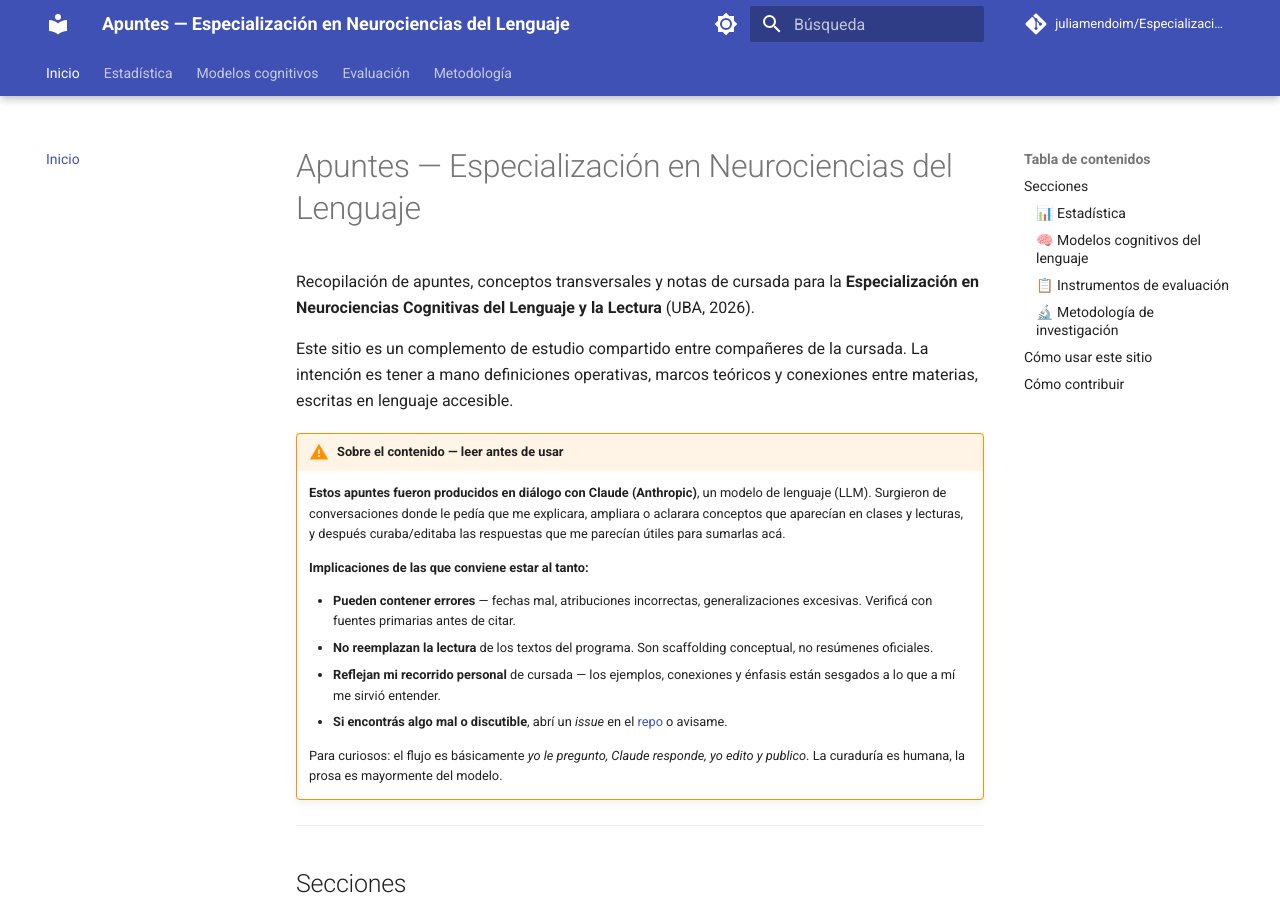
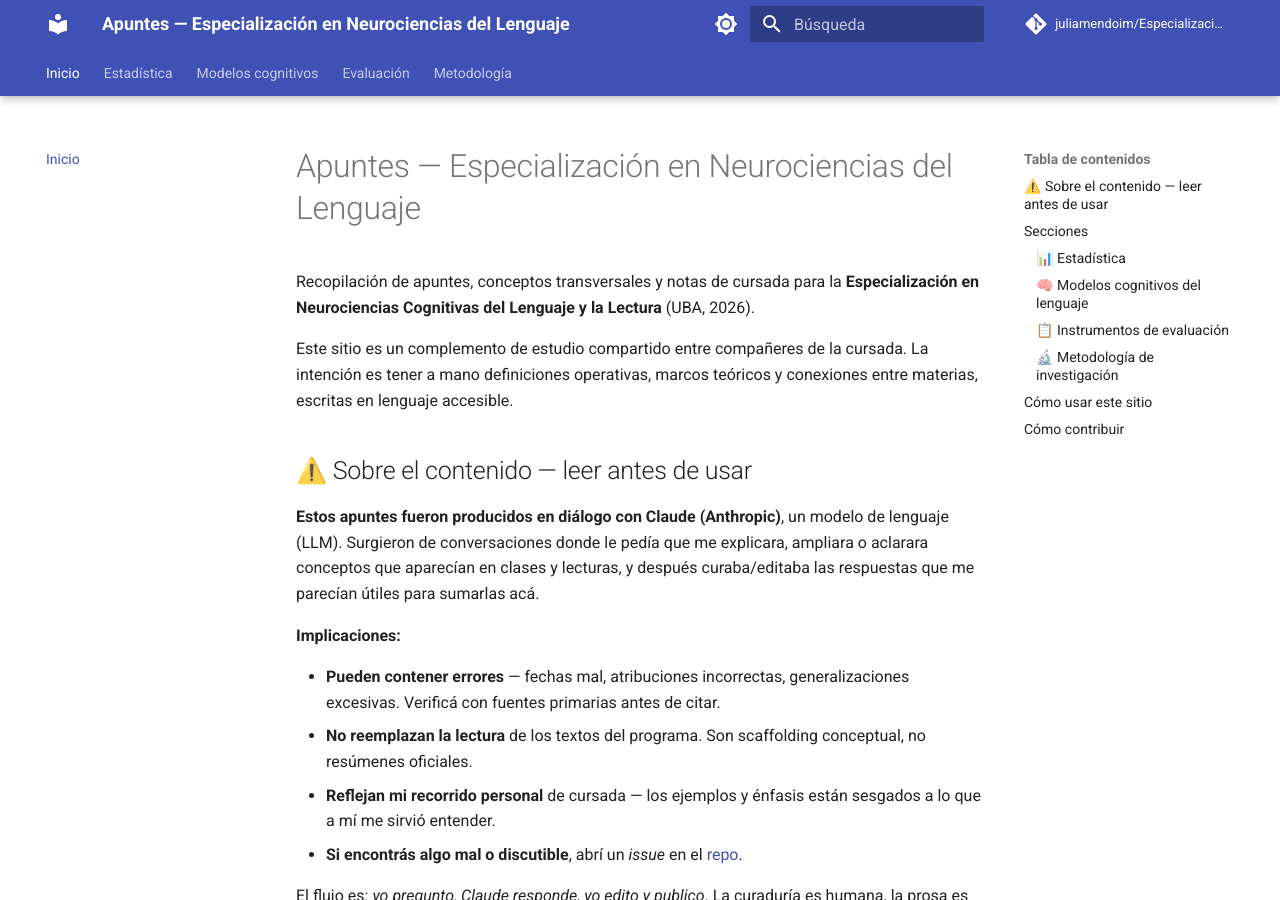
Before and after one commit to juliamendoim/Especializacion-Neurociencias-Page, an MkDocs documentation site: the page built from docs/index.md, in a window 1280 px wide and 900 px high. Built offline with MkDocs 1.6.1 and Material for MkDocs 9.7.7, drawn with Linux system fonts in a browser that asks for light colours; comment, search, counter and statistics services are not loaded; some of the changed text lies outside the part shown.

Commit message:
Simplificar disclaimer y copyright para evitar fallos de build

```diff
--- a/docs/index.md
+++ b/docs/index.md
@@ -4,17 +4,18 @@ Recopilación de apuntes, conceptos transversales y notas de cursada para la **E
 
 Este sitio es un complemento de estudio compartido entre compañeres de la cursada. La intención es tener a mano definiciones operativas, marcos teóricos y conexiones entre materias, escritas en lenguaje accesible.
 
-!!! warning "Sobre el contenido — leer antes de usar"
-    **Estos apuntes fueron producidos en diálogo con Claude (Anthropic)**, un modelo de lenguaje (LLM). Surgieron de conversaciones donde le pedía que me explicara, ampliara o aclarara conceptos que aparecían en clases y lecturas, y después curaba/editaba las respuestas que me parecían útiles para sumarlas acá.
+## ⚠️ Sobre el contenido — leer antes de usar
 
-    **Implicaciones de las que conviene estar al tanto:**
+**Estos apuntes fueron producidos en diálogo con Claude (Anthropic)**, un modelo de lenguaje (LLM). Surgieron de conversaciones donde le pedía que me explicara, ampliara o aclarara conceptos que aparecían en clases y lecturas, y después curaba/editaba las respuestas que me parecían útiles para sumarlas acá.
 
-    - **Pueden contener errores** — fechas mal, atribuciones incorrectas, generalizaciones excesivas. Verificá con fuentes primarias antes de citar.
-    - **No reemplazan la lectura** de los textos del programa. Son scaffolding conceptual, no resúmenes oficiales.
-    - **Reflejan mi recorrido personal** de cursada — los ejemplos, conexiones y énfasis están sesgados a lo que a mí me sirvió entender.
-    - **Si encontrás algo mal o discutible**, abrí un *issue* en el [repo](https://github.com/juliamendoim/Especializacion-Neurociencias-Page) o avisame.
+**Implicaciones:**
 
-    Para curiosos: el flujo es básicamente *yo le pregunto, Claude responde, yo edito y publico*. La curaduría es humana, la prosa es mayormente del modelo.
+- **Pueden contener errores** — fechas mal, atribuciones incorrectas, generalizaciones excesivas. Verificá con fuentes primarias antes de citar.
+- **No reemplazan la lectura** de los textos del programa. Son scaffolding conceptual, no resúmenes oficiales.
+- **Reflejan mi recorrido personal** de cursada — los ejemplos y énfasis están sesgados a lo que a mí me sirvió entender.
+- **Si encontrás algo mal o discutible**, abrí un *issue* en el [repo](https://github.com/juliamendoim/Especializacion-Neurociencias-Page).
+
+El flujo es: *yo pregunto, Claude responde, yo edito y publico*. La curaduría es humana, la prosa es mayormente del modelo.
 
 ---
 
--- a/mkdocs.yml
+++ b/mkdocs.yml
@@ -4,8 +4,7 @@ site_author: Julia Milanese
 repo_url: https://github.com/juliamendoim/Especializacion-Neurociencias-Page
 repo_name: juliamendoim/Especializacion-Neurociencias-Page
 
-copyright: |
-  Contenido producido en diálogo con <strong>Claude (Anthropic)</strong> y curado por Julia Milanese — <a href="/">leer disclaimer</a>. Verificá con fuentes primarias antes de citar.
+copyright: 'Contenido producido en diálogo con <strong>Claude (Anthropic)</strong> y curado por Julia Milanese. Verificá con fuentes primarias antes de citar.'
 
 theme:
   name: material
```
